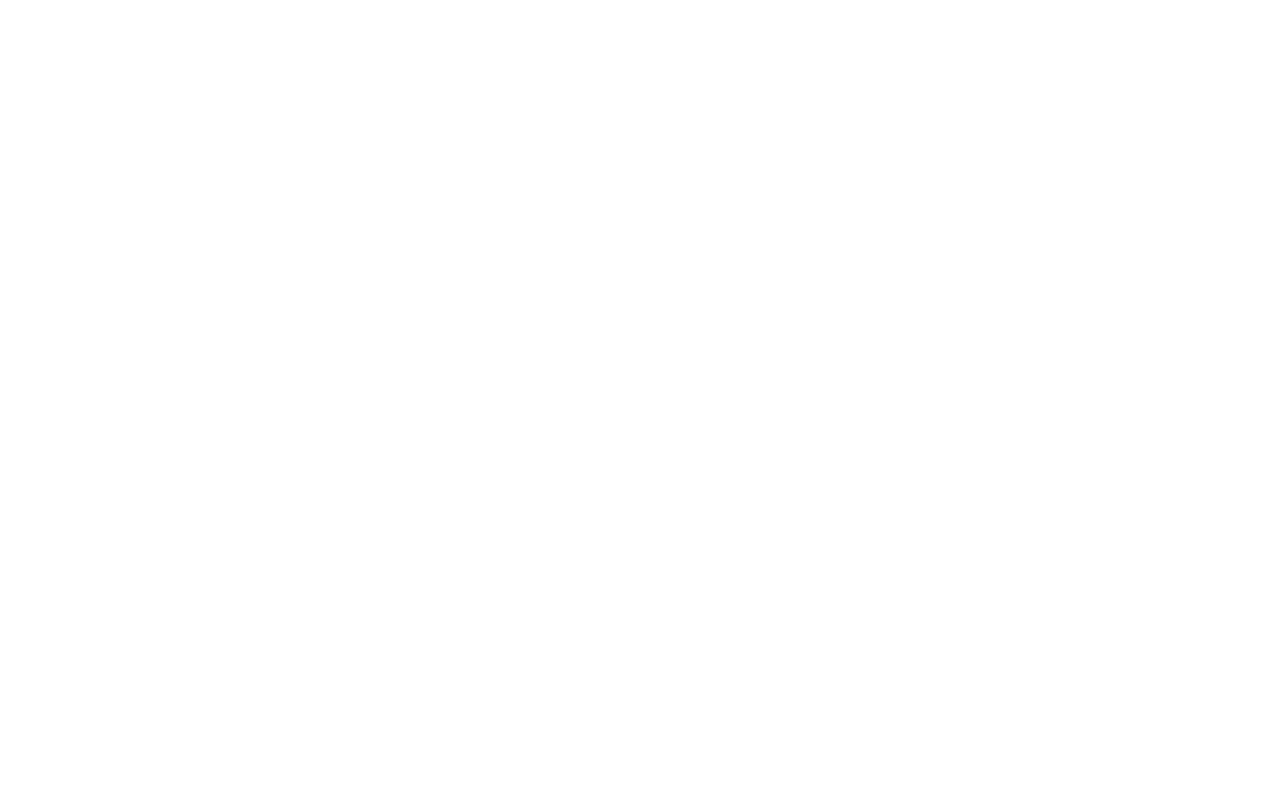
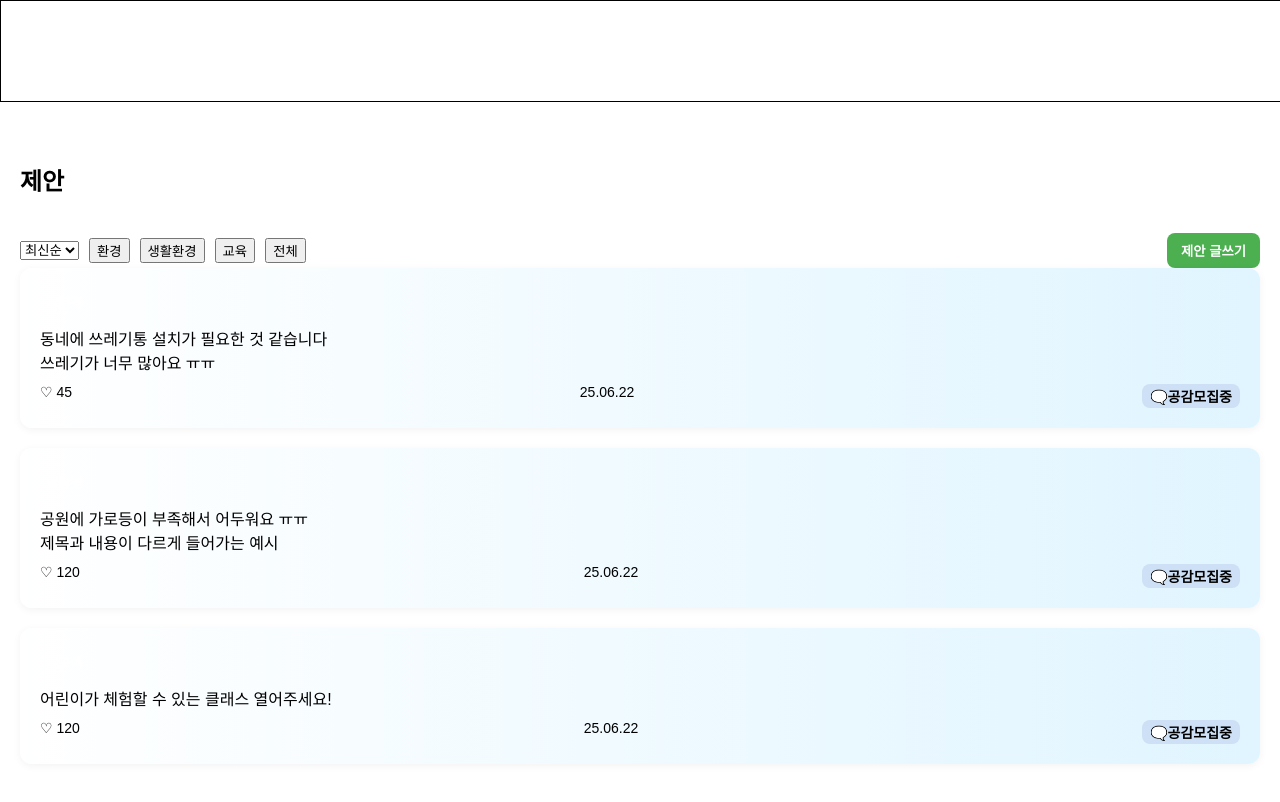
Before and after one commit to Bumjun-hub/Team_NeighFund, a React (Create React App) app in the folder Front/neighfund/: page /suggestion in a window 1280 px wide. Before the commit this address had no page. Shown: the top 802 px of the page. Built offline with nearby package versions, Linux system fonts and the light colour scheme.

Commit message:
Bumjun (#3)
* Creact reactapp

* 06/23 Front

레이아웃 구조

추가 : Header , Footer , Section
App 전체 1920px
Section 1280px,
Header , Footer 100%(1920px)

* 06/23 백업

```diff
--- a/Front/neighfund/src/App.css
+++ b/Front/neighfund/src/App.css
@@ -1,4 +1,4 @@
 .App {
-  width: 1920px;
+  width: 100%;
   margin: 0 auto;
 }
--- a/Front/neighfund/src/App.js
+++ b/Front/neighfund/src/App.js
@@ -2,13 +2,15 @@
 import { Route, Routes } from 'react-router-dom';
 import Layout from './components/Layout';
 import MainPage from './pages/mainpage/MainPage';
+import SuggestionPage from './pages/suggestionspage/SuggestionPage';
 
 function App() {
   return (
     <div className="App">
       <Routes>
         <Route element={<Layout />}>
-          <Route path="/" element={<MainPage/>} />
+          <Route path="/" element={<MainPage />} />
+          <Route path="/suggestion" element={<SuggestionPage />} />
         </Route>
       </Routes>
     </div>
--- a/Front/neighfund/src/components/Section.css
+++ b/Front/neighfund/src/components/Section.css
@@ -1,12 +1,19 @@
-Section {
-    width: 1280px;
+.section {
+  max-width: 1280px;
+  width: 100%;
   min-height: 1000px;
   padding: 40px 20px;
   margin: 0 auto;
+  background-color: #f9f9f9;
   border: 1px solid;
-    background-color: #f9f9f9;
   border-bottom: 1px solid #ddd;
   box-sizing: border-box;
+}
 
-
+/* 모바일 및 태블릿 대응 */
+@media (max-width: 768px) {
+  .section {
+    padding: 24px 16px;
+    min-height: auto;
   }
+}
--- /dev/null
+++ b/Front/neighfund/src/datas/dummydata.js
@@ -0,0 +1,32 @@
+
+const dummydata = [
+    {
+        id: 1,
+        category: '환경',
+        title: '동네에 쓰레기통 설치가 필요한 것 같습니다',
+        content: '쓰레기가 너무 많아요 ㅠㅠ',
+        likes: 45,
+        date: '25.06.22',
+        status: '🗨️공감모집중',
+    },
+    {
+        id: 2,
+        category: '환경',
+        title: '공원에 가로등이 부족해서 어두워요 ㅠㅠ',
+        content: '제목과 내용이 다르게 들어가는 예시',
+        likes: 120,
+        date: '25.06.22',
+        status: '🗨️공감모집중',
+    },
+    {
+        id: 3,
+        category: '교육',
+        title: '어린이가 체험할 수 있는 클래스 열어주세요!',
+        content: '',
+        likes: 120,
+        date: '25.06.22',
+        status: '🗨️공감모집중',
+    },
+];
+
+export default dummydata;
--- /dev/null
+++ b/Front/neighfund/src/pages/suggestionspage/SuggestionPage.css
@@ -0,0 +1,85 @@
+.suggestion-wrapper {
+  max-width: 1280px;
+  margin: 0 auto;
+  padding: 40px 20px;
+  font-family: 'Pretendard', sans-serif;
+}
+
+.suggestion-header {
+  display: flex;
+  flex-direction: column;
+  gap: 16px;
+}
+
+.filters {
+  display: flex;
+  flex-wrap: wrap;
+  gap: 10px;
+  align-items: center;
+}
+
+.write-button {
+  margin-left: auto;
+  background-color: #4caf50;
+  color: white;
+  padding: 8px 14px;
+  border: none;
+  border-radius: 8px;
+  font-weight: bold;
+  cursor: pointer;
+  transition: background-color 0.2s;
+}
+
+.write-button:hover {
+  background-color: #388e3c;
+}
+
+.suggestion-list {
+  display: flex;
+  flex-direction: column;
+  gap: 20px;
+}
+
+.suggestion-card {
+  padding: 20px;
+  border-radius: 12px;
+  box-shadow: 0 2px 8px rgba(0, 0, 0, 0.05);
+  background: linear-gradient(to right, #ffffff, #e0f5ff);
+  transition: background 0.3s;
+}
+
+.suggestion-card .category {
+  font-weight: bold;
+  margin-bottom: 10px;
+  display: inline-block;
+  padding: 4px 10px;
+  border-radius: 12px;
+  font-size: 14px;
+  color: white;
+}
+
+.suggestion-card[data-category="환경"] {
+  background: linear-gradient(to right, #ffffff, #b2dfdb);
+}
+
+.suggestion-card[data-category="교육"] {
+  background: linear-gradient(to right, #ffffff, #bbdefb);
+}
+
+.suggestion-card[data-category="생활환경"] {
+  background: linear-gradient(to right, #ffffff, #f0e68c);
+}
+
+.suggestion-card .meta {
+  margin-top: 10px;
+  display: flex;
+  justify-content: space-between;
+  font-size: 14px;
+}
+
+.status {
+  background-color: #cde0f5;
+  padding: 2px 8px;
+  border-radius: 8px;
+  font-weight: 600;
+}
--- /dev/null
+++ b/Front/neighfund/src/pages/suggestionspage/SuggestionPage.js
@@ -0,0 +1,55 @@
+import dummydata from "../../datas/dummydata";
+
+// SuggestionPage.js
+import React, { useState } from 'react';
+import './SuggestionPage.css'; // 스타일 분리
+
+const SuggestionPage = () => {
+    const [categoryFilter, setCategoryFilter] = useState('전체');
+    const [sortType, setSortType] = useState('최신순');
+
+    const filtered = dummydata
+        .filter((item) =>
+            categoryFilter === '전체' ? true : item.category === categoryFilter
+        )
+        .sort((a, b) => {
+            if (sortType === '공감순') return b.likes - a.likes;
+            return new Date(b.date) - new Date(a.date); // 최신순
+        });
+
+    return (
+        <div className="suggestion-wrapper">
+            <div className="suggestion-header">
+                <h2>제안</h2>
+                <div className="filters">
+                    <select value={sortType} onChange={(e) => setSortType(e.target.value)}>
+                        <option value="최신순">최신순</option>
+                        <option value="공감순">공감순</option>
+                    </select>
+                    <button onClick={() => setCategoryFilter('환경')}>환경</button>
+                    <button onClick={() => setCategoryFilter('생활환경')}>생활환경</button>
+                    <button onClick={() => setCategoryFilter('교육')}>교육</button>
+                    <button onClick={() => setCategoryFilter('전체')}>전체</button>
+                    <button className="write-button">제안 글쓰기</button>
+                </div>
+            </div>
+
+            <div className="suggestion-list">
+                {filtered.map((item) => (
+                    <div key={item.id} className="suggestion-card">
+                        <div className="category">#{item.category}</div>
+                        <div className="title">{item.title}</div>
+                        <div className="content">{item.content}</div>
+                        <div className="meta">
+                            <span>♡ {item.likes}</span>
+                            <span>{item.date}</span>
+                            <span className="status">{item.status}</span>
+                        </div>
+                    </div>
+                ))}
+            </div>
+        </div>
+    );
+};
+
+export default SuggestionPage;
```
Also changed, not shown: 1 other file (tests, documents, lock files or other folders). Lines whose indentation alone changed are shown as unchanged.
